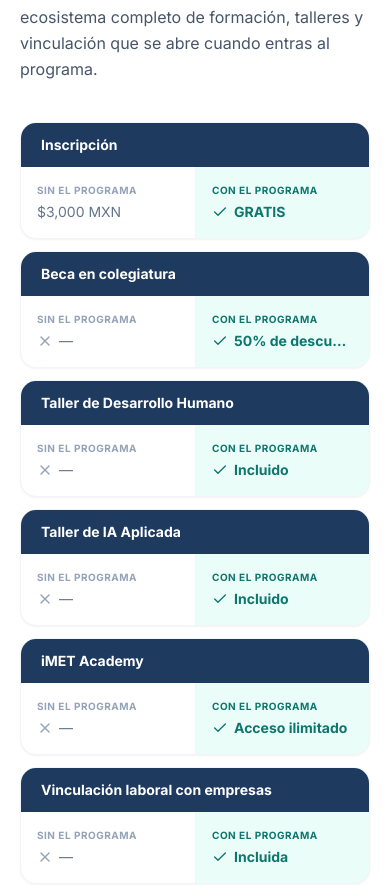
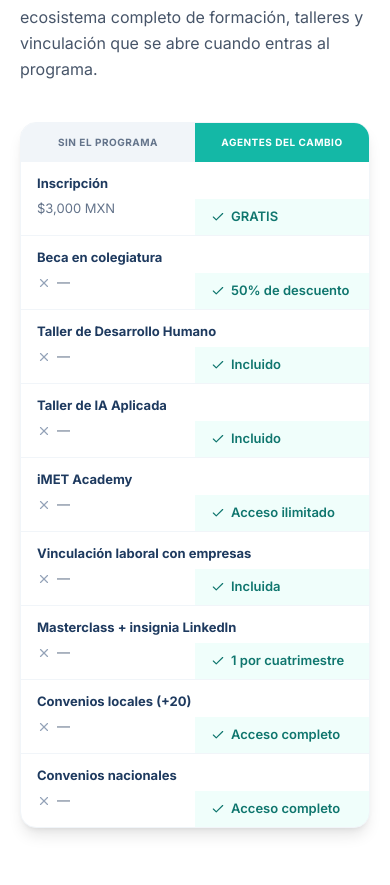
Before and after one commit to juanresendizarellano-ai/imet-agentes-del-cambio, a Next.js app: page / in a window 390 px wide. Shown: the part 5227-6112 px from the top of the page. Built offline with nearby package versions, Linux system fonts and the light colour scheme.

Commit message:
Mobile: unified comparison card + collapsible programs accordion

```diff
--- a/components/Comparison.tsx
+++ b/components/Comparison.tsx
@@ -70,35 +70,38 @@ export default function Comparison() {
           ))}
         </div>
 
-        {/* Versión móvil: cards apiladas */}
-        <div className="space-y-3 sm:hidden">
+        {/* Versión móvil: card unificada */}
+        <div className="overflow-hidden rounded-2xl border border-slate-100 bg-white shadow-lg sm:hidden">
+          {/* Header strip */}
+          <div className="flex">
+            <div className="flex-1 bg-slate-100 px-4 py-3 text-center text-[10px] font-bold uppercase tracking-wider text-slate-500">
+              Sin el programa
+            </div>
+            <div className="flex-1 bg-imet-aqua px-4 py-3 text-center text-[10px] font-bold uppercase tracking-wider text-white">
+              Agentes del Cambio
+            </div>
+          </div>
+
+          {/* Rows */}
+          <div className="divide-y divide-slate-100">
             {rows.map((row) => (
-            <div
-              key={row.label}
-              className="overflow-hidden rounded-2xl border border-slate-100 bg-white shadow-sm"
-            >
-              <div className="bg-imet-navy px-5 py-3 text-sm font-bold text-white">
+              <div key={row.label}>
+                <div className="px-4 pt-3 pb-1.5 text-[13px] font-bold text-imet-navy">
                   {row.label}
                 </div>
-              <div className="grid grid-cols-2 divide-x divide-slate-100">
-                <div className="p-4">
-                  <div className="mb-1 text-[10px] font-bold uppercase tracking-wider text-slate-400">
-                    Sin el programa
-                  </div>
-                  <div className="flex items-center gap-1.5 text-sm text-slate-500">
+                <div className="flex">
+                  <div className="flex-1 px-4 pb-3">
+                    <div className="flex items-center gap-1.5 text-[13px] text-slate-500">
                       {row.without === "—" ? (
-                      <X className="h-4 w-4 flex-shrink-0 text-slate-400" />
+                        <X className="h-3.5 w-3.5 flex-shrink-0 text-slate-400" />
                       ) : null}
-                    <span className="truncate">{row.without}</span>
+                      <span>{row.without}</span>
                     </div>
                   </div>
-                <div className="bg-imet-mint/40 p-4">
-                  <div className="mb-1 text-[10px] font-bold uppercase tracking-wider text-imet-aqua-dark">
-                    Con el programa
-                  </div>
-                  <div className="flex items-center gap-1.5 text-sm font-bold text-imet-aqua-dark">
-                    <Check className="h-4 w-4 flex-shrink-0" />
-                    <span className="truncate">{row.with}</span>
+                  <div className="flex-1 bg-imet-mint/30 px-4 py-2">
+                    <div className="flex items-center gap-1.5 text-[13px] font-semibold text-imet-aqua-dark">
+                      <Check className="h-3.5 w-3.5 flex-shrink-0" />
+                      <span>{row.with}</span>
                     </div>
                   </div>
                 </div>
@@ -106,6 +109,7 @@ export default function Comparison() {
             ))}
           </div>
         </div>
+      </div>
     </section>
   );
 }
--- a/components/Programs.tsx
+++ b/components/Programs.tsx
@@ -1,3 +1,8 @@
+"use client";
+
+import { useState } from "react";
+import { ChevronDown } from "lucide-react";
+
 const licenciaturas = [
   { name: "Administración de Empresas", modes: "Todas las modalidades" },
   { name: "Derecho", modes: "Todas las modalidades" },
@@ -17,6 +22,98 @@ const maestrias = [
   { name: "Interiorismo y Diseño Urbano", modes: "Virtual" },
 ];
 
+type Variant = "lic" | "maes";
+
+function ProgramCard({
+  variant,
+  programs,
+}: {
+  variant: Variant;
+  programs: { name: string; modes: string }[];
+}) {
+  const [openMobile, setOpenMobile] = useState(false);
+  const isMaestria = variant === "maes";
+
+  const cardClasses = isMaestria
+    ? "rounded-3xl bg-navy-gradient text-white shadow-xl"
+    : "rounded-3xl border border-slate-100 bg-imet-cream";
+
+  const badgeClasses = isMaestria
+    ? "bg-white/10 text-imet-aqua-light"
+    : "bg-imet-aqua/10 text-imet-aqua-dark";
+
+  const titleClasses = isMaestria ? "text-white" : "text-imet-navy";
+  const priceTextClasses = isMaestria ? "text-white/70" : "text-slate-500";
+  const priceStrong = isMaestria ? "text-white" : "text-imet-navy";
+  const dividerClasses = isMaestria ? "divide-white/10" : "divide-slate-200";
+  const itemNameClasses = isMaestria ? "text-white" : "text-imet-navy";
+  const itemModeClasses = isMaestria ? "text-white/60" : "text-slate-500";
+  const chevronClasses = isMaestria ? "text-imet-aqua-light" : "text-imet-aqua-dark";
+
+  const heading = isMaestria ? "Especialízate y lidera" : "Comienza tu carrera";
+  const badge = isMaestria ? "Maestrías" : "Licenciaturas";
+  const price = isMaestria ? "$1,890 MXN/mes" : "$1,680 MXN/mes";
+
+  return (
+    <div className={cardClasses}>
+      {/* Toggle button (mobile) / Static header (desktop) */}
+      <button
+        type="button"
+        onClick={() => setOpenMobile((v) => !v)}
+        aria-expanded={openMobile}
+        className="flex w-full items-center justify-between gap-4 p-6 text-left lg:cursor-default sm:p-8"
+      >
+        <div className="flex-1">
+          <div
+            className={`mb-2 inline-block rounded-full px-3 py-1 text-[10px] font-bold uppercase tracking-widest ${badgeClasses}`}
+          >
+            {badge}
+          </div>
+          <h3
+            className={`mb-1 text-xl font-bold tracking-tight sm:text-2xl md:text-3xl ${titleClasses}`}
+          >
+            {heading}
+          </h3>
+          <div className={`text-sm ${priceTextClasses}`}>
+            Desde <strong className={priceStrong}>{price}</strong> con beca
+          </div>
+          <div className={`mt-1 text-xs lg:hidden ${priceTextClasses}`}>
+            {programs.length} programas disponibles
+          </div>
+        </div>
+        <ChevronDown
+          className={`h-5 w-5 flex-shrink-0 transition-transform lg:hidden ${chevronClasses} ${
+            openMobile ? "rotate-180" : ""
+          }`}
+        />
+      </button>
+
+      {/* List (collapsible on mobile, always visible on desktop) */}
+      <div
+        className={`overflow-hidden transition-[max-height,opacity] duration-300 ease-out lg:!max-h-none lg:!opacity-100 ${
+          openMobile ? "max-h-[800px] opacity-100" : "max-h-0 opacity-0"
+        }`}
+      >
+        <ul className={`px-6 pb-6 sm:px-8 sm:pb-8 lg:pt-0 ${dividerClasses} divide-y`}>
+          {programs.map((p) => (
+            <li
+              key={p.name}
+              className="flex flex-col gap-1 py-3 first:pt-0 last:pb-0 sm:flex-row sm:items-start sm:justify-between sm:gap-4"
+            >
+              <span className={`text-sm font-medium ${itemNameClasses}`}>
+                {p.name}
+              </span>
+              <span className={`text-xs sm:text-right ${itemModeClasses}`}>
+                {p.modes}
+              </span>
+            </li>
+          ))}
+        </ul>
+      </div>
+    </div>
+  );
+}
+
 export default function Programs() {
   return (
     <section className="section bg-white">
@@ -32,60 +129,9 @@ export default function Programs() {
           </p>
         </div>
 
-        <div className="grid gap-5 lg:grid-cols-2 lg:gap-6">
-          <div className="rounded-3xl border border-slate-100 bg-imet-cream p-6 sm:p-8">
-            <div className="mb-2 inline-block rounded-full bg-imet-aqua/10 px-3 py-1 text-[10px] font-bold uppercase tracking-widest text-imet-aqua-dark">
-              Licenciaturas
-            </div>
-            <h3 className="heading-md mb-1">Comienza tu carrera</h3>
-            <div className="mb-5 text-sm text-slate-500 sm:mb-6">
-              Desde <strong className="text-imet-navy">$1,680 MXN/mes</strong>{" "}
-              con beca
-            </div>
-            <ul className="space-y-3">
-              {licenciaturas.map((p) => (
-                <li
-                  key={p.name}
-                  className="flex flex-col gap-1 border-b border-slate-200 pb-3 last:border-b-0 last:pb-0 sm:flex-row sm:items-start sm:justify-between sm:gap-4"
-                >
-                  <span className="text-sm font-medium text-imet-navy">
-                    {p.name}
-                  </span>
-                  <span className="text-xs text-slate-500 sm:text-right">
-                    {p.modes}
-                  </span>
-                </li>
-              ))}
-            </ul>
-          </div>
-
-          <div className="rounded-3xl bg-navy-gradient p-6 text-white shadow-xl sm:p-8">
-            <div className="mb-2 inline-block rounded-full bg-white/10 px-3 py-1 text-[10px] font-bold uppercase tracking-widest text-imet-aqua-light">
-              Maestrías
-            </div>
-            <h3 className="mb-1 text-xl font-bold tracking-tight sm:text-2xl md:text-3xl">
-              Especialízate y lidera
-            </h3>
-            <div className="mb-5 text-sm text-white/70 sm:mb-6">
-              Desde <strong className="text-white">$1,890 MXN/mes</strong> con
-              beca
-            </div>
-            <ul className="space-y-3">
-              {maestrias.map((p) => (
-                <li
-                  key={p.name}
-                  className="flex flex-col gap-1 border-b border-white/10 pb-3 last:border-b-0 last:pb-0 sm:flex-row sm:items-start sm:justify-between sm:gap-4"
-                >
-                  <span className="text-sm font-medium text-white">
-                    {p.name}
-                  </span>
-                  <span className="text-xs text-white/60 sm:text-right">
-                    {p.modes}
-                  </span>
-                </li>
-              ))}
-            </ul>
-          </div>
+        <div className="grid gap-4 lg:grid-cols-2 lg:gap-6">
+          <ProgramCard variant="lic" programs={licenciaturas} />
+          <ProgramCard variant="maes" programs={maestrias} />
         </div>
 
         <p className="mt-6 text-center text-xs text-slate-500">
```
Lines whose indentation alone changed are shown as unchanged.
